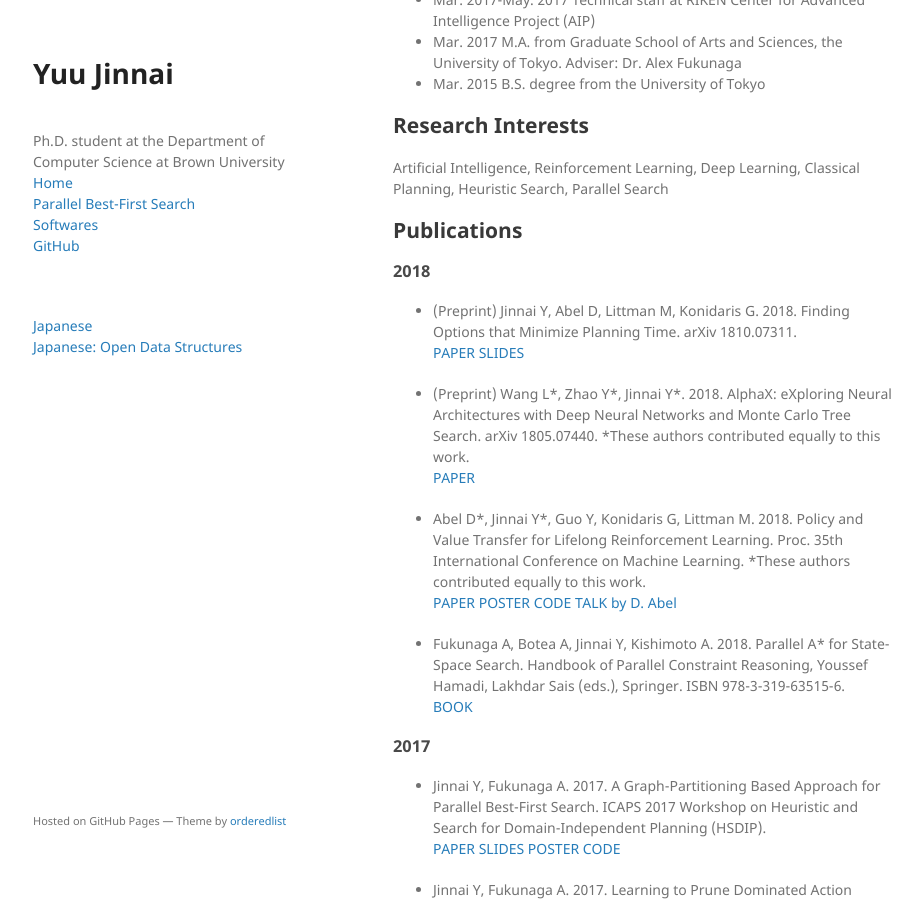
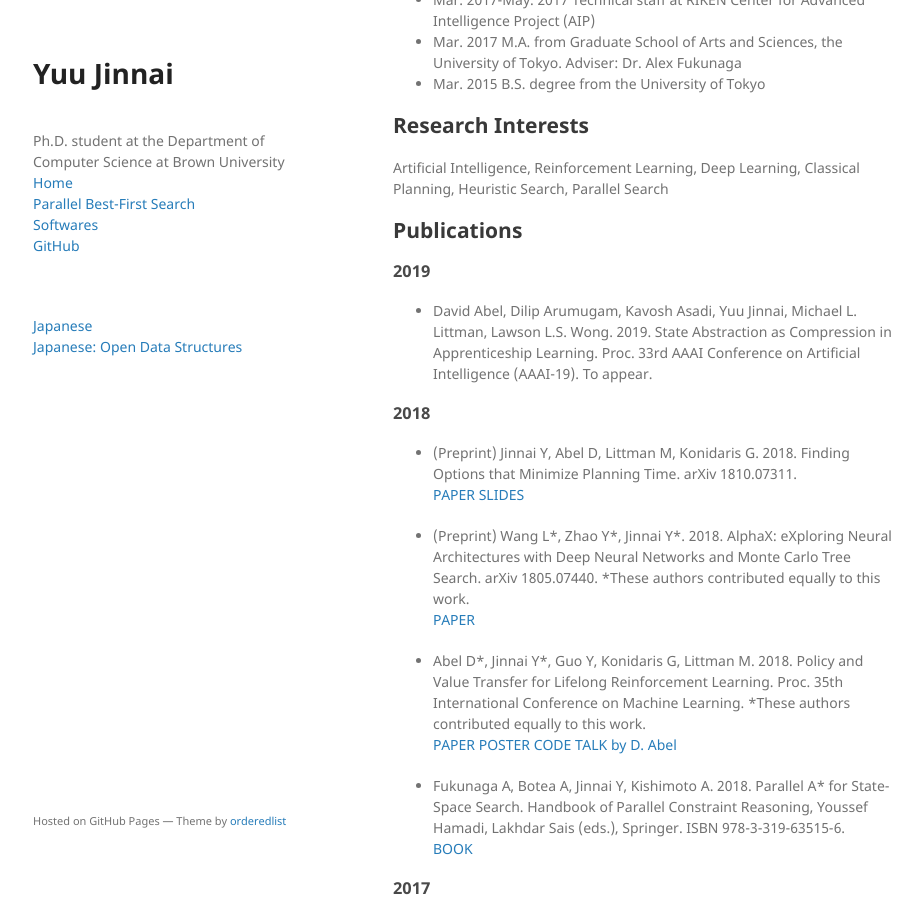
Before and after one commit to jinnaiyuu/jinnaiyuu.github.io, a Jekyll site: the page built from index.md, in a window 1280 px wide and 900 px high, scrolled down 556 px. Shown: the whole window, without its empty margins (177-1099 px from the left). Built offline with Jekyll 4.4.1, drawn with Linux system fonts in a browser that asks for light colours; our own code applies the rules of GitHub Pages for plain Markdown files.

Commit message:
added AAAI-19

```diff
--- a/index.md
+++ b/index.md
@@ -18,6 +18,10 @@
 Artificial Intelligence, Reinforcement Learning, Deep Learning, Classical Planning, Heuristic Search, Parallel Search
 
 ## Publications
+
+### 2019
+
+- David Abel, Dilip Arumugam, Kavosh Asadi, Yuu Jinnai, Michael L. Littman, Lawson L.S. Wong. 2019. State Abstraction as Compression in Apprenticeship Learning. Proc. 33rd AAAI Conference on Artificial Intelligence (AAAI-19). To appear.
 
 ### 2018
 
```
Also changed, not shown: ja/index.md (+3 -0 lines).
